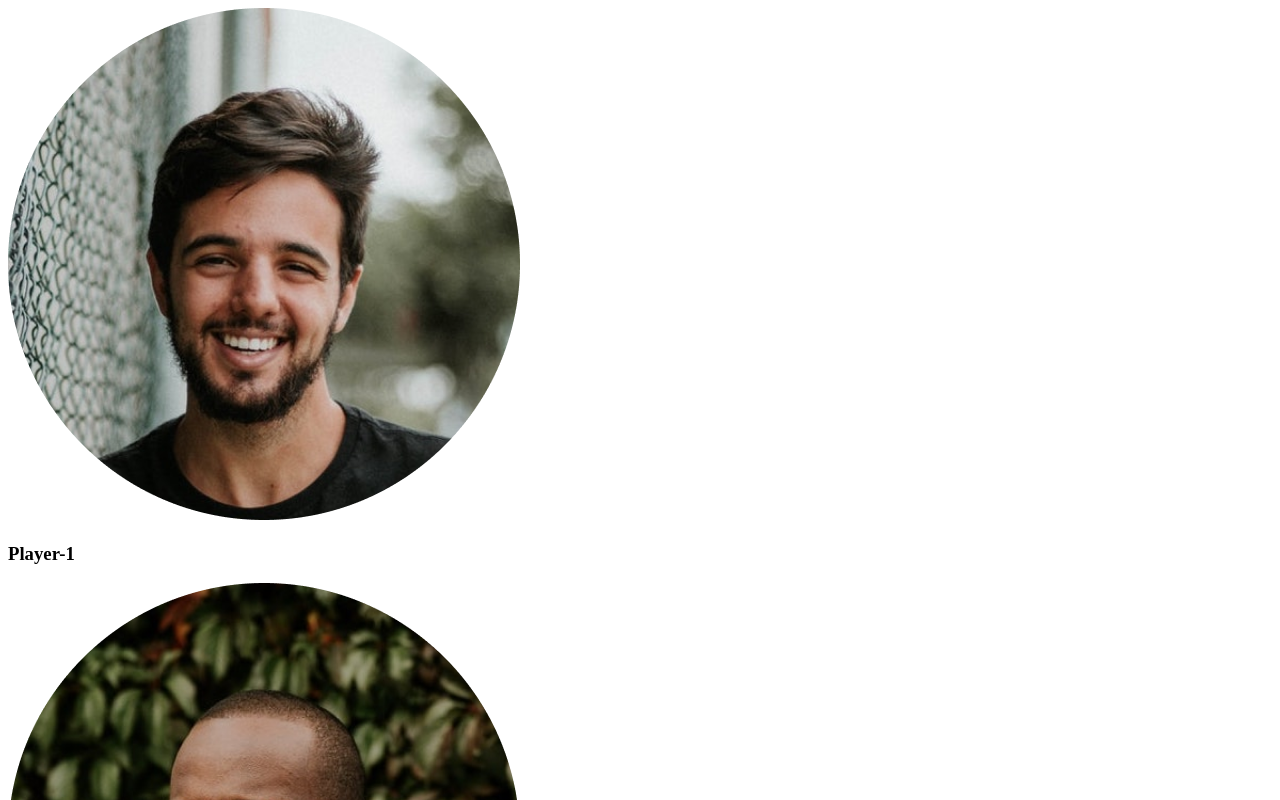
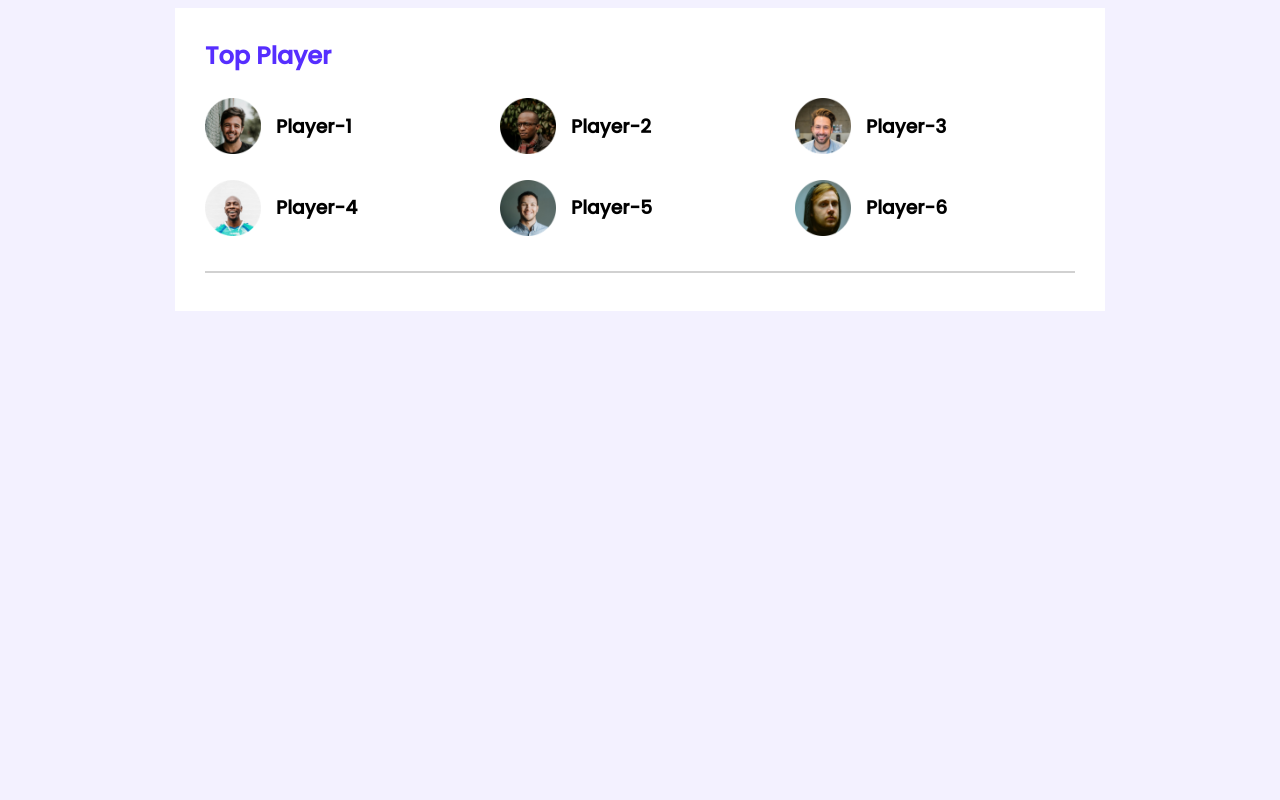
Before and after one commit to NAYEEM332/leader-portfolio, a plain HTML site: page index.html in a window 1280 px wide. Shown: the top 800 px of the page. Drawn offline with Linux system fonts and the light colour scheme.

Commit message:
section one done

```diff
--- a/index.html
+++ b/index.html
@@ -15,35 +15,37 @@
     <!-- header-end -->
     <!-- main-section -->
     <main>
-        <section>
+        <section class="container">
             <div class="top-players">
+                <h2 class="title">Top Player</h2>
                 <div class="players">
-                    <player>
+                    <div class="player">
                         <img src="images/players/player-1.png" alt="">
                         <h3>Player-1</h3>
-                    </player>
-                    <player>
+                    </div>
+                    <div class="player">
                         <img src="images/players/player-2.png" alt="">
                         <h3>Player-2</h3>
-                    </player>
-                    <player>
+                    </div>
+                    <div class="player">
                         <img src="images/players/player-3.png" alt="">
                         <h3>Player-3</h3>
-                    </player>
-                    <player>
+                    </div>
+                    <div class="player">
                         <img src="images/players/player-4.png" alt="">
                         <h3>Player-4</h3>
-                    </player>
-                    <player>
+                    </div>
+                    <div class="player">
                         <img src="images/players/player-5.png" alt="">
                         <h3>Player-5</h3>
-                    </player>
-                    <player>
+                    </div>
+                    <div class="player">
                         <img src="images/players/player-6.png" alt="">
                         <h3>Player-6</h3>
-                    </player>
+                    </div>
                 </div>
             </div>
+            <hr>
         </section>
     </main>
 </body>
--- a/styles/style.css
+++ b/styles/style.css
@@ -0,0 +1,38 @@
+@import url('https://fonts.googleapis.com/css2?family=Open+Sans&family=Poppins:wght@500&display=swap');
+body{
+    font-family: 'Poppins', sans-serif;
+    background-color: #F3F1FF;
+}
+main{
+    display: flex;
+    justify-content: center;
+}
+.container{
+    background-color: #FFFFFF;
+    width: 870px;
+    padding: 30px;
+}
+.top-players{
+    margin-bottom: 30px;
+}
+.title{
+    color: #562EFF;
+    margin-top: 0px;
+}
+.players{
+    display: grid;
+    grid-template-columns: repeat(3, 1fr);
+    gap: 15px;
+}
+.player img{
+    height: 56px;
+    width: 56px;
+}
+.player{
+    display: flex;
+    align-items: center;
+    gap: 15px;
+}
+hr{
+    border: 1px solid #D1D1D1;
+}
```
